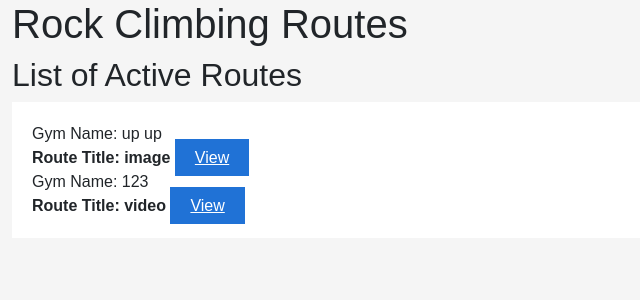
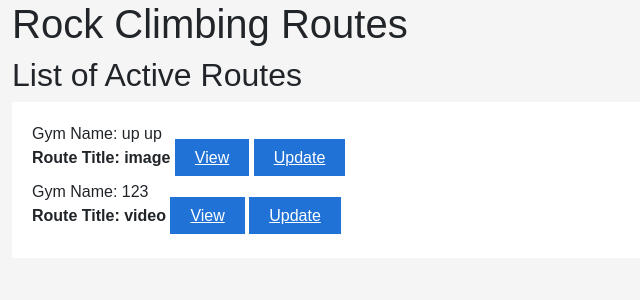
Before and after one commit to jagger-zlotoff/rockclimb_app, a Django app: page / in a window 1280 px wide. Shown: the part 116-416 px from the top of the page, without its empty margins (0-640 px from the left). Run offline with Django 4.2, Linux system fonts and the light colour scheme; data comes from the database, SQL or seed files in the repository; both versions use the stored data as it was after the commit.

Commit message:
Got update page working

```diff
--- a/rockclimb/rockclimb_app/templates/rockclimb_app/index.html
+++ b/rockclimb/rockclimb_app/templates/rockclimb_app/index.html
@@ -14,17 +14,19 @@
       color: white;
     }
 
+    .header, .update-button {
+      background-color: #2072d6;
+      color: white;
+    }
+
     .container {
       width: 100%;
       margin-left: 0;
       padding: 20px;
       background-color: #fff;
     }
-    .portfolio-list {
-      display: flex; /* establishes a flex container */
-      align-items: center; /* aligns items vertically in the center */
-    }
-    .portfolio-entry {
+
+    .rockVideo-entry {
       margin-bottom: 10px; /* Adds spacing between entries */
     }
     label {
@@ -40,6 +42,18 @@
     .view-button:hover {
       background-color: #025fd1; /* Darker shade for hover */
     }
+
+    .update-button{
+      padding: 10px 20px;
+      text-align: center;
+      border: none;
+      cursor: pointer;
+      width: 8%; /* Full width */
+    }
+
+    .update-button:hover{
+        background-color: #025fd1; /* Darker shade for hover */
+    }
   </style>
 
   <div>
@@ -52,6 +66,7 @@
         <div>
           <span><strong>Route Title: {{ rockVideo.title }}</strong></span>
           <a href="{{ rockVideo.get_absolute_url }}" class="view-button">View</a>
+          <a href="{% url 'rockVideo-update' rockVideo.pk %}" class="update-button">Update</a>
         </div>
       </div>
     {% empty %}
--- a/rockclimb/rockclimb_app/templates/rockclimb_app/rockVideo_detail.html
+++ b/rockclimb/rockclimb_app/templates/rockclimb_app/rockVideo_detail.html
@@ -70,8 +70,9 @@
     {% else %}
     <p>No media available.</p>
     {% endif %}
-
+</div>
+<div>
+  <a href="{% url 'index' %}" class="btn btn-primary">Back to Routes</a>
 </div>
 
-
 {% endblock %}
--- a/rockclimb/rockclimb_app/urls.py
+++ b/rockclimb/rockclimb_app/urls.py
@@ -3,7 +3,7 @@ from django.contrib.auth import views as auth_views
 from django.conf import settings
 from django.conf.urls.static import static
 from . import views
-from .views import active_rockvideos, rockVideo_detail
+from .views import active_rockvideos, update_rockVideo
 
 
 
@@ -17,6 +17,7 @@ path('', views.index, name='index'),
 path('login/', auth_views.LoginView.as_view(), name='login'),
 path('active-rockVideos/', active_rockvideos, name='active_rockvideos'),
 path('rockVideo/<int:pk>/', views.rockVideo_detail, name='rockVideo-detail'),
+path('rockVideo/update/<int:pk>/', update_rockVideo, name='rockVideo-update'),
 
 ]
 
--- a/rockclimb/rockclimb_app/views.py
+++ b/rockclimb/rockclimb_app/views.py
@@ -15,6 +15,19 @@ def active_rockvideos(request):
     rockvideos = rockVideo.objects.filter(active=True)  # Get all active rock climbing videos
     return render(request, 'rockclimb_app/index.html', {'rockvideos': rockvideos})
 
+def update_rockVideo(request, pk):
+    rockvideo = get_object_or_404(rockVideo, pk=pk)
+    if request.method == 'POST':
+        form = RockVideoForm(request.POST, request.FILES, instance=rockvideo)
+        if form.is_valid():
+            form.save()
+            return redirect('rockVideo-detail', pk=rockvideo.pk)  # Redirect to the detail view or any other view
+    else:
+        form = RockVideoForm(instance=rockvideo)
+    return render(request, 'rockclimb_app/update_rockVideo.html', {'form': form})
+
+
+
 def upload_video(request):
     if request.method == 'POST':
         form = RockVideoForm(request.POST, request.FILES)
```
Also changed, not shown: rockclimb/rockclimb_app/templates/rockclimb_app/update_rockVideo.html (added, +11 -0 lines), rockclimb/db.sqlite3.
